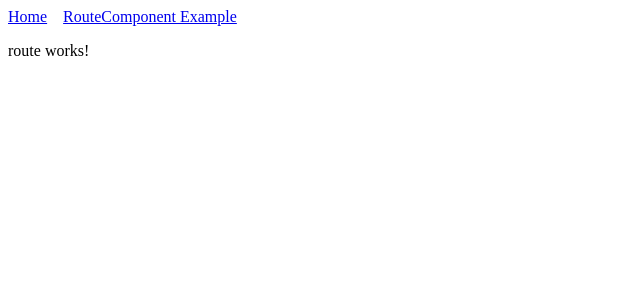
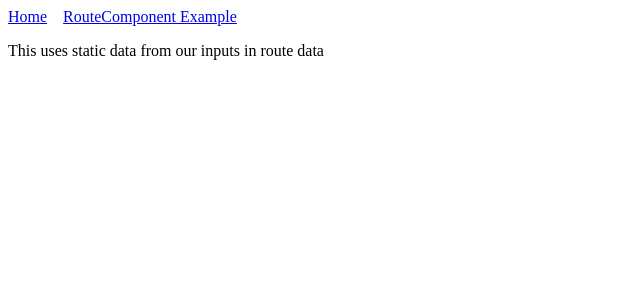
Before and after one commit to robertdempsey/RouteComponentApp, an Angular app: page /RouteComponentExample in a window 1280 px wide. Shown: the top 300 px of the page, without its empty margins (0-640 px from the left). Built offline with nearby package versions, Linux system fonts and the light colour scheme.

Commit message:
Uses input to display static data through RouteComponent

```diff
--- a/src/app/component-injector/component-injector.component.ts
+++ b/src/app/component-injector/component-injector.component.ts
@@ -2,7 +2,7 @@ import { Component, ComponentFactoryResolver, ComponentRef, EventEmitter, Input,
 import { Subject, Subscription } from 'rxjs';
 
 export interface InjectionComponent<ComponentType> {
-    component: Type<ComponentType>;
+    type: ComponentType;
     inputs?: { [P in keyof Partial<ComponentType>]: any };
     outputs?: { [P in keyof Partial<ComponentType>]: (param: any) => any }
     asyncInputs?: { [P in keyof Partial<ComponentType>]: Subject<any> };
@@ -26,7 +26,7 @@ export class ComponentInjectorComponent implements OnChanges, OnDestroy {
     ngOnChanges(changes: SimpleChanges) {
 
         this.viewContainerRef.clear();
-        const factory = this.componentFactoryResolver.resolveComponentFactory(this.component.component);
+        const factory = this.componentFactoryResolver.resolveComponentFactory(this.component.type);
         const ref = this.viewContainerRef.createComponent(factory);
         this.componentCreated.emit(ref);
 
--- a/src/app/display-component/display/display.component.html
+++ b/src/app/display-component/display/display.component.html
@@ -1 +1 @@
-<p>display works!</p>
+<p> {{ test }}</p>
--- a/src/app/route-component/route-component.module.ts
+++ b/src/app/route-component/route-component.module.ts
@@ -2,12 +2,14 @@ import { NgModule } from '@angular/core';
 import { CommonModule } from '@angular/common';
 import { RouteComponent } from './route/route.component';
 import { RouterModule } from '@angular/router';
+import { ComponentInjectorModule } from '../component-injector/component-injector.module';
 
 @NgModule({
   declarations: [RouteComponent],
   imports: [
     CommonModule,
-    RouterModule
+    RouterModule,
+    ComponentInjectorModule
   ]
 })
 export class RouteComponentModule { }
--- a/src/app/route-component/route/route.component.html
+++ b/src/app/route-component/route/route.component.html
@@ -1 +1,2 @@
-<p>route works!</p>
+<component-injector [component]="component">
+</component-injector>
--- a/src/app/route-component/route/route.component.ts
+++ b/src/app/route-component/route/route.component.ts
@@ -1,5 +1,6 @@
 import { Component, OnInit } from '@angular/core';
 import { ActivatedRoute } from '@angular/router';
+import { ComponentInjectorComponent } from 'src/app/component-injector/component-injector.component';
 
 @Component({
   selector: 'route',
@@ -8,9 +9,12 @@ import { ActivatedRoute } from '@angular/router';
 })
 export class RouteComponent implements OnInit {
 
+  component: ComponentInjectorComponent;
+
   constructor(private route: ActivatedRoute) { }
 
   ngOnInit(): void {
+    this.component = this.route.snapshot.data.component;
   }
 
 }
--- a/src/app/routes/app-routing.module.ts
+++ b/src/app/routes/app-routing.module.ts
@@ -2,14 +2,12 @@ import { NgModule, Type, Component } from '@angular/core';
 import { Routes, RouterModule, Route, Data } from '@angular/router';
 import { RouteComponent } from '../route-component/route/route.component';
 import { DisplayComponent } from '../display-component/display/display.component';
-
-export type RouteDataInterface = {
-  component: Type<any>
-  inputs: any
-}
+import { ComponentInjectorComponent, InjectionComponent } from '../component-injector/component-injector.component';
 
 export interface RouteInterface extends Route {
-  data: RouteDataInterface;
+  data: {
+    component: InjectionComponent<any>
+  };
 }
 
 const routes: RouteInterface[] = [
@@ -17,9 +15,11 @@ const routes: RouteInterface[] = [
     path: 'RouteComponentExample',
     component: RouteComponent,
     data: {
-      component: DisplayComponent,
-      inputs: {
-        test: 'This uses static data from our inputs in route data'
+      component: {
+        type: DisplayComponent,
+        inputs: {
+          test: 'This uses static data from our inputs in route data'
+        }
       }
     }
   }
```
